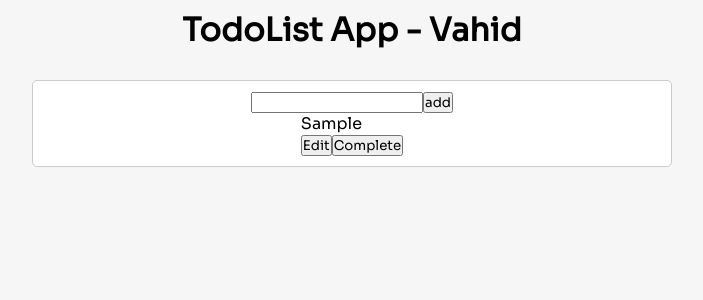
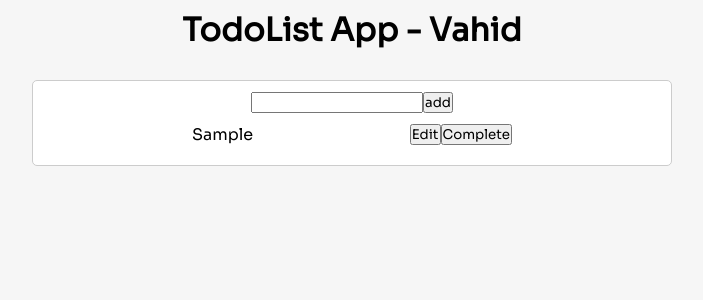
Before and after one commit to VahidTahmasebi/todo-list-react, a React (Create React App) app: page / in a window 1280 px wide. Both pictures are taken after typing "Sample" into the empty fields and a click on the button "add". Shown: the top 300 px of the page, without its empty margins (288-991 px from the left). Built offline with nearby package versions, Linux system fonts and the light colour scheme.

Commit message:
Add todo style

```diff
--- a/src/App.css
+++ b/src/App.css
@@ -18,3 +18,10 @@
   border-radius: 5px;
   background-color: #fff;
 }
+.todo {
+  width: 20rem;
+  display: flex;
+  justify-content: space-between;
+  align-items: center;
+  margin: 10px;
+}
--- a/src/components/Todo.js
+++ b/src/components/Todo.js
@@ -2,7 +2,7 @@
 
 const Todo = ({ todo }) => {
   return (
-    <div>
+    <div className="todo">
       <div>{todo.text}</div>
       <div>
         <button>Edit</button>
```
